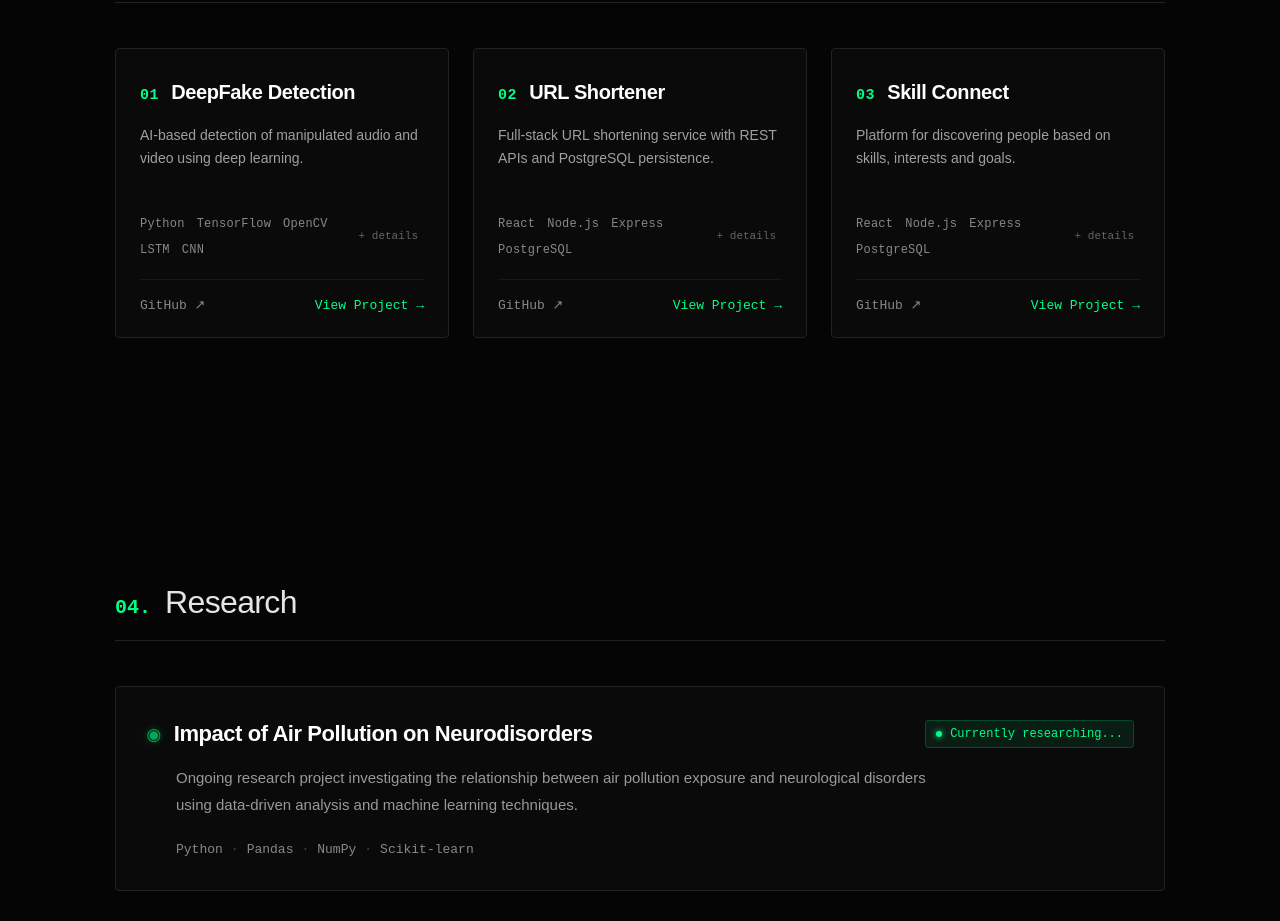
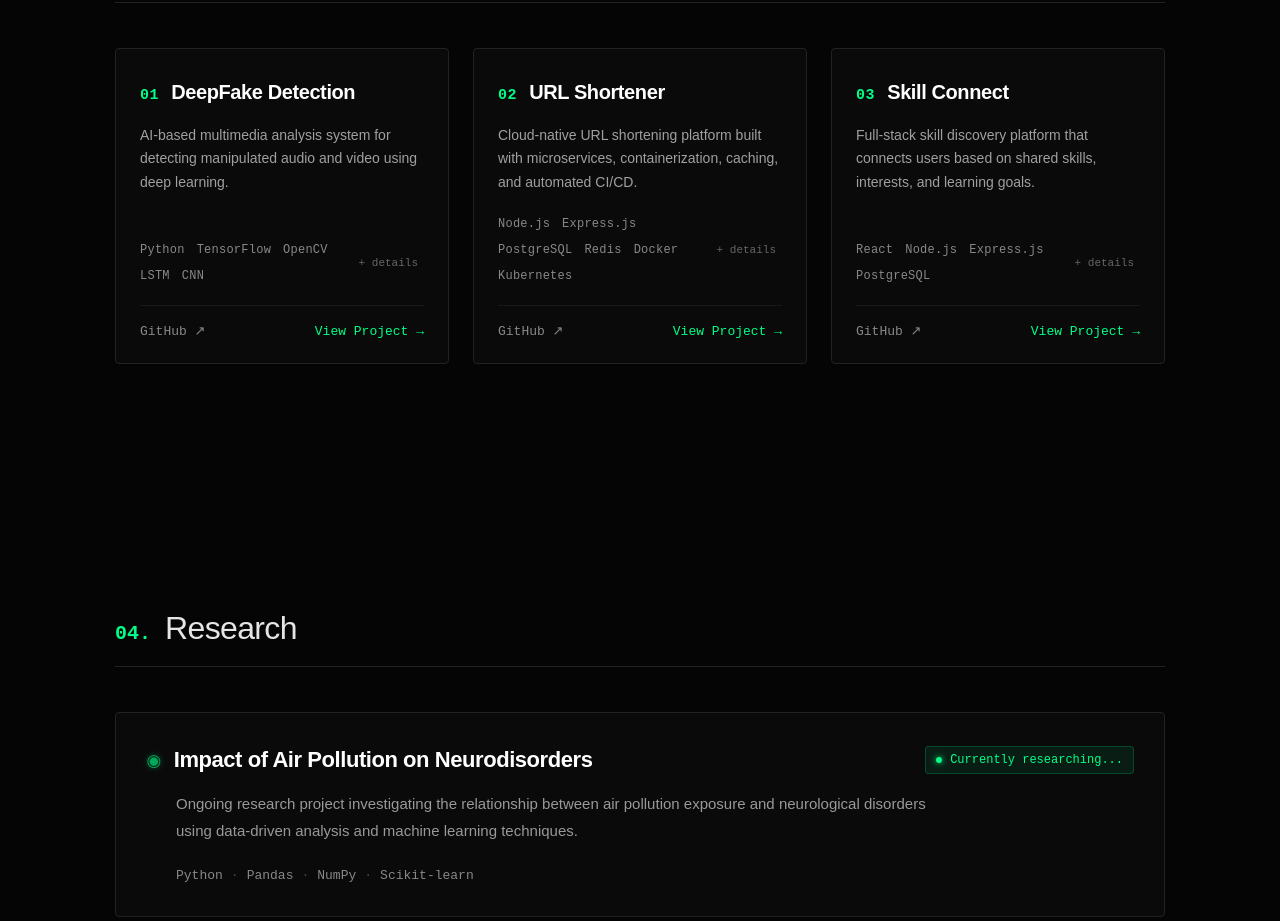
Before and after one commit to ShivakumarSK2005/Portpolio, a Next.js app: page / in a window 1280 px wide. Shown: the part 2880-3801 px from the top of the page. Built offline with nearby package versions, Linux system fonts and the light colour scheme.

Commit message:
feat: update projects with cloud-native architecture, key features, and full stack badges

```diff
--- a/src/app/page.tsx
+++ b/src/app/page.tsx
@@ -95,18 +95,28 @@ const projects = [
     number: "01",
     title: "DeepFake Detection",
     description:
-      "AI-based detection of manipulated audio and video using deep learning.",
+      "AI-based multimedia analysis system for detecting manipulated audio and video using deep learning.",
     portfolioDetails:
-      "Developed a deepfake detection system that analyzes both audio and video patterns using CNN/LSTM-based deep learning techniques to identify manipulated multimedia content.",
+      "Developed a deepfake detection pipeline that analyzes spatial, temporal, and frequency-domain characteristics of multimedia content. The system uses CNN-based visual feature extraction, LSTM-based temporal modeling, and spectrogram-based audio analysis to classify potentially manipulated media.",
     tech: ["Python", "TensorFlow", "OpenCV", "LSTM", "CNN"],
+    keyFeatures: [
+      "Video frame extraction and preprocessing",
+      "CNN-based spatial feature extraction",
+      "Temporal sequence analysis using LSTM",
+      "Audio preprocessing and spectrogram generation",
+      "Audio-video feature analysis",
+      "Deep learning-based classification",
+    ],
     allTech: [
       "Python",
       "TensorFlow",
       "Keras",
       "OpenCV",
       "Librosa",
+      "NumPy",
+      "CNN",
       "LSTM",
-      "CNN",
+      "Deep Learning",
       "Spectrograms",
     ],
     github: "https://github.com/ShivakumarSK2005/Deep-Fake-Detection",
@@ -116,24 +126,41 @@ const projects = [
     number: "02",
     title: "URL Shortener",
     description:
-      "Full-stack URL shortening service with REST APIs and PostgreSQL persistence.",
+      "Cloud-native URL shortening platform built with microservices, containerization, caching, and automated CI/CD.",
     portfolioDetails:
-      "Built a full-stack URL shortening service with REST APIs, PostgreSQL persistence, unique short-link generation, and efficient URL redirection.",
-    tech: ["React", "Node.js", "Express", "PostgreSQL"],
-    allTech: [
-      "React",
+      "Designed and developed a cloud-native URL shortening system using separate authentication and URL services. The application uses PostgreSQL for persistent storage, Redis for caching, Nginx as an API gateway, and Docker/Kubernetes for containerized deployment and service orchestration.",
+    tech: [
       "Node.js",
       "Express.js",
       "PostgreSQL",
-      "REST API",
-      "JavaScript",
+      "Redis",
+      "Docker",
+      "Kubernetes",
     ],
-    futureFeatures: [
-      "Click analytics",
-      "Expiring URLs",
-      "Custom aliases",
-      "QR codes",
-      "Rate limiting",
+    keyFeatures: [
+      "Microservices-based architecture",
+      "Authentication and URL services",
+      "RESTful APIs",
+      "PostgreSQL persistent storage",
+      "Redis caching",
+      "Nginx API Gateway",
+      "Docker containerization",
+      "Kubernetes orchestration",
+      "GitHub Actions CI/CD",
+    ],
+    allTech: [
+      "Node.js",
+      "Express.js",
+      "PostgreSQL",
+      "Redis",
+      "Nginx",
+      "Docker",
+      "Docker Compose",
+      "Kubernetes",
+      "Minikube",
+      "GitHub Actions",
+      "REST APIs",
+      "Microservices Architecture",
     ],
     github: "https://github.com/ShivakumarSK2005/URL-Shortener",
     demo: "#",
@@ -142,17 +169,30 @@ const projects = [
     number: "03",
     title: "Skill Connect",
     description:
-      "Platform for discovering people based on skills, interests and goals.",
+      "Full-stack skill discovery platform that connects users based on shared skills, interests, and learning goals.",
     portfolioDetails:
-      "Developed a skill-matching platform that enables users to discover and connect with others based on shared skills, interests, and learning goals.",
-    tech: ["React", "Node.js", "Express", "PostgreSQL"],
+      "Developed a full-stack platform where users can create profiles, showcase their skills, discover relevant users, and build connections around shared interests and learning goals. Implemented REST APIs and database-driven user and skill management with a React-based frontend.",
+    tech: ["React", "Node.js", "Express.js", "PostgreSQL"],
+    keyFeatures: [
+      "User profile management",
+      "Skill and interest management",
+      "Skill-based user discovery",
+      "User connection workflow",
+      "RESTful backend APIs",
+      "Database-backed user and skill data",
+      "Responsive frontend interface",
+    ],
     allTech: [
       "React",
+      "JavaScript",
       "Node.js",
       "Express.js",
       "PostgreSQL",
-      "REST API",
-      "JavaScript",
+      "REST APIs",
+      "HTML",
+      "CSS",
+      "Git",
+      "GitHub",
     ],
     github: "https://github.com/ShivakumarSK2005/Skill-Connect-",
     demo: "#",
@@ -488,11 +528,11 @@ export default function Home() {
                   <div className="project-expanded-details">
                     <p className="project-full-desc">{project.portfolioDetails}</p>
 
-                    {project.futureFeatures && (
+                    {project.keyFeatures && (
                       <div className="project-features-block">
-                        <span className="features-label">Upcoming / Planned:</span>
+                        <span className="features-label">Key Features:</span>
                         <ul className="features-checklist">
-                          {project.futureFeatures.map((item) => (
+                          {project.keyFeatures.map((item) => (
                             <li key={item}>
                               <span className="check-mark">✓</span> {item}
                             </li>
```
